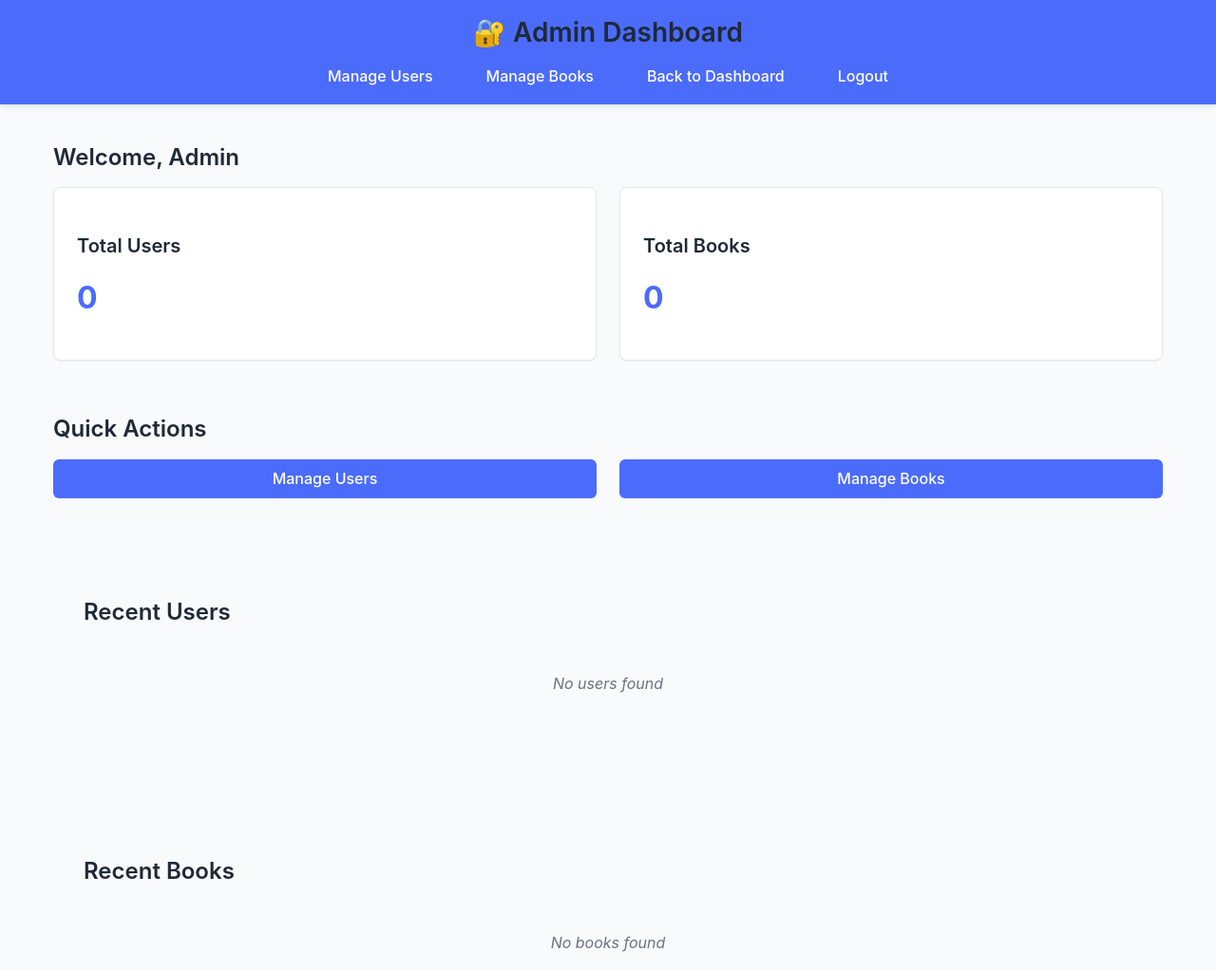
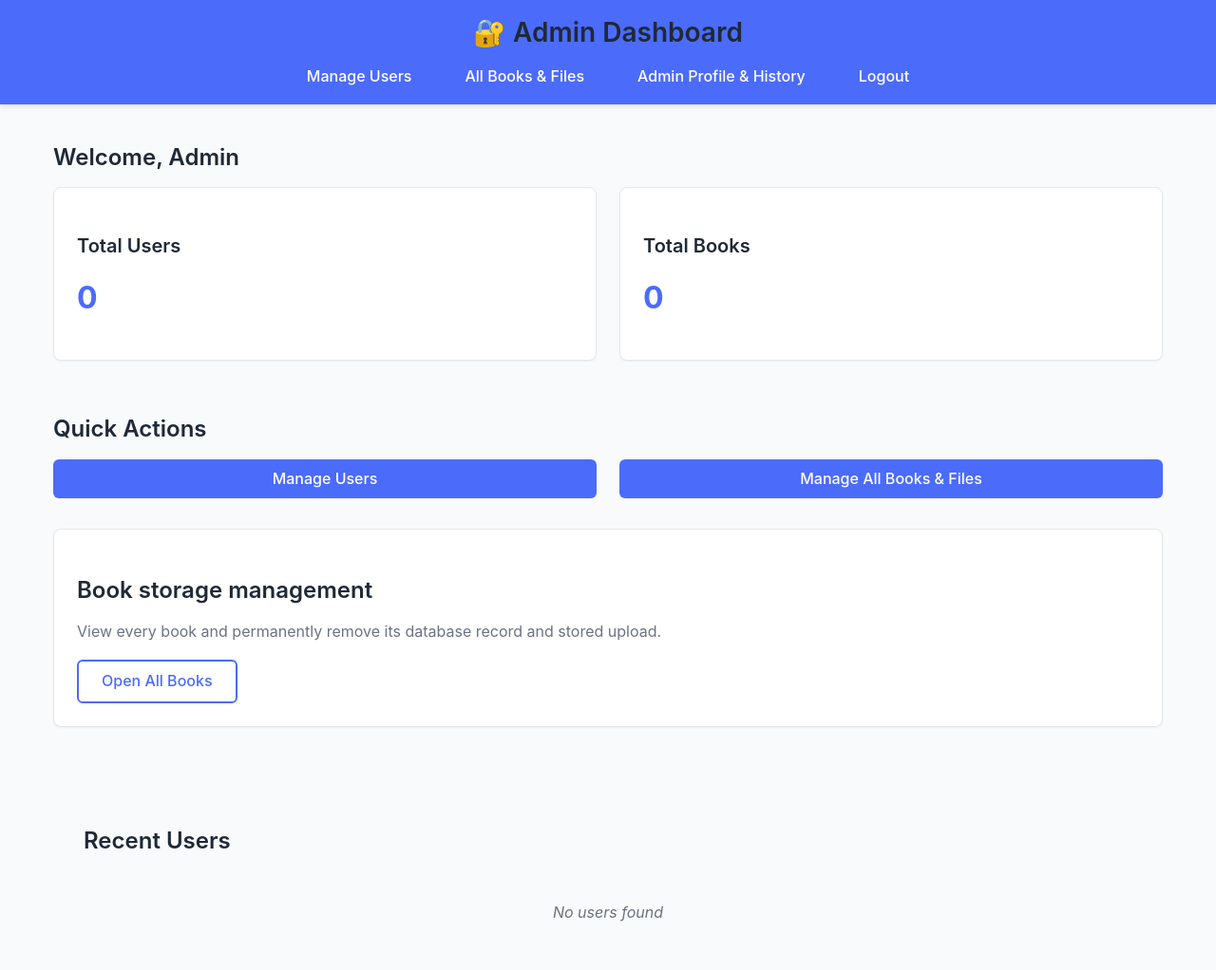
Before and after one commit to edenlots/Book-Dump, a Flask app: page /admin_dashboard in a window 1280 px wide. Shown: the top 1022 px of the page at 95% size. Run offline with Flask 3, Linux system fonts and the light colour scheme; the visitor is signed in with stand-in values (Sample User, id 1); data that the repository does not hold is empty; some libraries are stand-ins or nearby versions.

Commit message:
Update: Implement admin role-based access, improve database relationships and webpages' connection and accessibility.

```diff
--- a/app/routes.py
+++ b/app/routes.py
@@ -1,7 +1,7 @@
 from flask import Blueprint, render_template, request, jsonify, current_app, flash, redirect, url_for, session, send_from_directory
 from werkzeug.security import check_password_hash, generate_password_hash
 from werkzeug.utils import secure_filename
-from pathlib import Path
+from pathlib import Path, PurePosixPath
 import dotenv
 
 from .queries import UserQueries, BookQueries, LogQueries
@@ -30,14 +30,18 @@ def login():
         if user:
             # check password hash
             if check_password_hash(user[3], password):
+                if user[4] == "admin":
+                    flash(
+                        "Administrators must sign in through the Admin Login page.",
+                        "warning",
+                    )
+                    return redirect(url_for("main.admin_login"))
+
                 session["user_id"] = user[0]   # store logged-in user ID
                 session["user_name"] = user[1]
                 session["user_role"] = user[4]
                 flash("Login successful!", "success")
-                if session["user_role"] == 'admin':
-                    return redirect(url_for("main.admin_dashboard"))
-                else:
-                    return redirect(url_for("main.dashboard"))
+                return redirect(url_for("main.dashboard"))
             else:
                 flash("Incorrect password.", "danger")
         else:
@@ -46,6 +50,9 @@ def login():
 
 @bp.route("/admin_login", methods=["GET", "POST"])
 def admin_login():
+    if session.get("user_role") == "admin":
+        return redirect(url_for("main.admin_dashboard"))
+
     if request.method == "POST":
         email = request.form.get("email")
         password = request.form.get("password")
@@ -80,7 +87,14 @@ def signup():
 
         # connect to DB
         conn = current_app.get_db()
-        success, error = UserQueries.create_user(conn, name, email, hashed_pw)
+        actor_username = (
+            session.get("user_name")
+            if session.get("user_role") == "admin"
+            else None
+        )
+        success, error = UserQueries.create_user(
+            conn, name, email, hashed_pw, actor_username
+        )
 
         if success:
             flash("Signup successful! Please log in.", "success")
@@ -218,9 +232,83 @@ def bookview(book_id):
     return render_template("bookview.html", book=book)
 
 
-@bp.route("/uploads/<filename>")
+def _get_upload_filename(file_reference):
+    """Resolve legacy book file references to a basename under static/uploads."""
+    if not file_reference:
+        return None
+
+    path_parts = str(file_reference).replace("\\", "/").split("/")
+    path_parts = [part for part in path_parts if part]
+    if len(path_parts) >= 3 and path_parts[-3:-1] == ["static", "uploads"]:
+        filename = path_parts[-1]
+    elif len(path_parts) == 2 and path_parts[0] == "uploads":
+        filename = path_parts[-1]
+    elif len(path_parts) == 1:
+        filename = path_parts[0]
+    else:
+        return None
+
+    if filename in (".", ".."):
+        return None
+    return filename
+
+
+def _send_book_file(book_id, as_attachment=False):
+    conn = current_app.get_db()
+    file_reference = BookQueries.get_book_file_by_id(conn, book_id)
+    filename = _get_upload_filename(file_reference)
+    if not filename:
+        current_app.logger.warning(
+            "Book %s has an unsupported file reference: %r",
+            book_id,
+            file_reference,
+        )
+        return "Book file not found", 404
+
+    uploads_path = Path(current_app.root_path) / "static" / "uploads"
+    stored_file = uploads_path / filename
+    if not stored_file.is_file():
+        current_app.logger.warning(
+            "Stored file for book %s does not exist: %s", book_id, stored_file
+        )
+        return "Book file not found", 404
+
+    if as_attachment and session.get("user_id"):
+        if not LogQueries.add_log(conn, session["user_id"], book_id, "downloaded"):
+            current_app.logger.error(
+                "Could not record download of book %s by user %s",
+                book_id,
+                session["user_id"],
+            )
+
+    return send_from_directory(
+        uploads_path, filename, as_attachment=as_attachment
+    )
+
+
+@bp.route("/books/<int:book_id>/file")
+def book_file(book_id):
+    return _send_book_file(book_id, request.args.get("download") == "1")
+
+
+@bp.route("/uploads/<path:filename>")
 def view_file(filename):
+    filename = _get_upload_filename(filename)
+    if not filename:
+        return "File not found", 404
+
+    conn = current_app.get_db()
+    book_id = BookQueries.get_book_id_by_file(
+        conn, f"static/uploads/{filename}"
+    )
+    if book_id is None:
+        book_id = BookQueries.get_book_id_by_file(conn, filename)
+    if book_id is not None:
+        return _send_book_file(book_id, request.args.get("download") == "1")
+
     uploads_path = Path(current_app.root_path) / "static" / "uploads"
+    if not (uploads_path / filename).is_file():
+        return "File not found", 404
     return send_from_directory(uploads_path, filename)
 
 
@@ -264,8 +352,19 @@ def upload():
 
             if success:
                 # Add log entry
-                LogQueries.add_log(conn, session.get('user_id'), book_id, 'uploaded')
-                flash("Book uploaded successfully!")
+                if LogQueries.add_log(
+                    conn, session.get("user_id"), book_id, "uploaded"
+                ):
+                    flash("Book uploaded successfully!")
+                else:
+                    current_app.logger.error(
+                        "Book %s was uploaded, but its activity could not be recorded.",
+                        book_id,
+                    )
+                    flash(
+                        "Book uploaded, but its activity history could not be recorded.",
+                        "warning",
+                    )
             else:
                 flash(f"Error uploading book: {error}")
 
@@ -325,6 +424,38 @@ def admin_dashboard():
     return render_template("admin_dashboard.html", users=users, books=books)
 
 
+@bp.route("/admin/profile")
+def admin_profile():
+    """Show the admin account and its activity history."""
+    if "user_id" not in session or session.get("user_role") != "admin":
+        flash("Admin access required.", "danger")
+        return redirect(url_for("main.admin_login"))
+
+    conn = current_app.get_db()
+    user = UserQueries.get_user_profile(conn, session["user_id"])
+    if not user:
+        session.clear()
+        flash("Admin account not found. Please log in again.", "danger")
+        return redirect(url_for("main.admin_login"))
+
+    uploads = LogQueries.get_user_activity_history(
+        conn, session["user_id"], "uploaded"
+    )
+    downloads = LogQueries.get_user_activity_history(
+        conn, session["user_id"], "downloaded"
+    )
+    account_history = LogQueries.get_account_history(conn)
+    user_data = {"username": user[0], "email": user[1], "picture": user[2]}
+
+    return render_template(
+        "admin_profile.html",
+        user=user_data,
+        uploads=uploads,
+        downloads=downloads,
+        account_history=account_history,
+    )
+
+
 @bp.route("/admin/users")
 def admin_users():
     """Manage users"""
@@ -336,6 +467,36 @@ def admin_users():
     users = UserQueries.get_all_users(conn)
 
     return render_template("admin_users.html", users=users)
+
+
+@bp.route("/admin/users/add", methods=["POST"])
+def admin_add_user():
+    """Create a user from the admin user-management page."""
+    if "user_id" not in session or session.get("user_role") != "admin":
+        flash("Admin access required.", "danger")
+        return redirect(url_for("main.admin_login"))
+
+    username = request.form.get("username", "").strip()
+    email = request.form.get("email", "").strip()
+    password = request.form.get("password", "")
+    if not username or not email or not password:
+        flash("Username, email, and password are required.", "warning")
+        return redirect(url_for("main.admin_users"))
+
+    conn = current_app.get_db()
+    success, error = UserQueries.create_user(
+        conn,
+        username,
+        email,
+        generate_password_hash(password),
+        session.get("user_name", "Administrator"),
+    )
+    if success:
+        flash(f"User {username} added successfully.", "success")
+    else:
+        current_app.logger.error("Admin user creation failed: %s", error)
+        flash("Could not add user. Check the details and try again.", "danger")
+    return redirect(url_for("main.admin_users"))
 
 
 @bp.route("/admin/users/<int:user_id>/delete", methods=["POST"])
@@ -350,7 +511,9 @@ def admin_delete_user(user_id):
         return redirect(url_for("main.admin_users"))
 
     conn = current_app.get_db()
-    success = UserQueries.delete_user(conn, user_id)
+    success = UserQueries.delete_user(
+        conn, user_id, session.get("user_name", "Administrator")
+    )
 
     if success:
         flash("User deleted successfully!", "success")
@@ -404,14 +567,57 @@ def admin_delete_book(book_id):
         return redirect(url_for("main.login"))
 
     conn = current_app.get_db()
-    success = BookQueries.delete_book(conn, book_id)
+    success, file_path, error = BookQueries.delete_book(conn, book_id)
 
     if success:
-        flash("Book deleted successfully!", "success")
+        if file_path:
+            file_ref = PurePosixPath(str(file_path).replace("\\", "/"))
+            if (
+                len(file_ref.parts) != 3
+                or file_ref.parts[:2] != ("static", "uploads")
+                or file_ref.name in ("", ".", "..")
+            ):
+                current_app.logger.error(
+                    "Book %s was deleted from the database, but its file reference "
+                    "is outside the managed uploads directory: %r",
+                    book_id,
+                    file_path,
+                )
+                flash(
+                    "Book record deleted, but its stored file was not removed "
+                    "because its path is outside the uploads directory.",
+                    "warning",
+                )
+                return redirect(url_for("main.admin_books"))
+
+
+            stored_file = Path(current_app.root_path) / "static" / "uploads" / file_ref.name
+            try:
+                stored_file.unlink(missing_ok=True)
+            except OSError:
+                current_app.logger.exception(
+                    "Could not remove stored file for deleted book %s", book_id
+                )
+                flash(
+                    "Book record deleted, but its stored file could not be removed. "
+                    "Check the application logs.",
+                    "danger",
+                )
+                return redirect(url_for("main.admin_books"))
+
+        flash("Book and stored file deleted successfully!", "success")
     else:
-        flash("Error deleting book.", "danger")
+        current_app.logger.error("Could not delete book %s: %s", book_id, error)
+        flash("Error deleting book from the database.", "danger")
 
     return redirect(url_for("main.admin_books"))
+
+
+@bp.route("/logout")
+def logout():
+    session.clear()
+    flash("You have been logged out.", "success")
+    return redirect(url_for("main.index"))
 
 
 '''
--- a/app/templates/admin_dashboard.html
+++ b/app/templates/admin_dashboard.html
@@ -26,9 +26,9 @@
         <nav>
             <ul>
                 <li><a href="{{ url_for('main.admin_users') }}">Manage Users</a></li>
-                <li><a href="{{ url_for('main.admin_books') }}">Manage Books</a></li>
-                <li><a href="{{ url_for('main.dashboard') }}">Back to Dashboard</a></li>
-                <li><a href="{{ url_for('main.index') }}">Logout</a></li>
+                <li><a href="{{ url_for('main.admin_books') }}">All Books &amp; Files</a></li>
+                <li><a href="{{ url_for('main.admin_profile') }}">Admin Profile &amp; History</a></li>
+                <li><a href="{{ url_for('main.logout') }}">Logout</a></li>
             </ul>
         </nav>
     </header>
@@ -60,8 +60,16 @@
                 <a href="{{ url_for('main.admin_users') }}" class="btn btn-primary btn-block">Manage Users</a>
             </div>
             <div class="col">
-                <a href="{{ url_for('main.admin_books') }}" class="btn btn-primary btn-block">Manage Books</a>
+                <a href="{{ url_for('main.admin_books') }}" class="btn btn-primary btn-block">Manage All Books &amp; Files</a>
             </div>
+        </div>
+    </section>
+
+    <section class="container">
+        <div class="card">
+            <h2>Book storage management</h2>
+            <p>View every book and permanently remove its database record and stored upload.</p>
+            <a href="{{ url_for('main.admin_books') }}" class="btn btn-outline">Open All Books</a>
         </div>
     </section>
 
--- a/app/templates/books.html
+++ b/app/templates/books.html
@@ -82,7 +82,7 @@
                                     {{ book.overview[:50] }}{% if book.overview|length > 50 %}...{% endif %}
                                 </td>
                                 <td>
-                                    <a href="{{ url_for('main.view_file', filename=book.file) }}" target="_blank" class="btn btn-small btn-outline">View PDF</a>
+                                    <a href="{{ url_for('main.book_file', book_id=book.id) }}" target="_blank" class="btn btn-small btn-outline">View PDF</a>
                                 </td>
                             </tr>
                             {% endfor %}
--- a/app/templates/bookshelf.html
+++ b/app/templates/bookshelf.html
@@ -68,7 +68,7 @@
                                         </td>
                                         <td>{{ book.language }}</td>
                                         <td>
-                                            <a href="{{ url_for('main.view_file', filename=book.file) }}" target="_blank" class="btn" style="padding: 0.4rem 0.8rem; font-size: 0.85rem; background-color: var(--primary-color); color: white; border-radius: 4px; text-decoration: none;">
+                                            <a href="{{ url_for('main.book_file', book_id=book.id) }}" target="_blank" class="btn" style="padding: 0.4rem 0.8rem; font-size: 0.85rem; background-color: var(--primary-color); color: white; border-radius: 4px; text-decoration: none;">
                                                 View PDF
                                             </a>
                                         </td>
--- a/app/templates/dashboard.html
+++ b/app/templates/dashboard.html
@@ -167,7 +167,7 @@
                                     {{ book.overview[:50] }}{% if book.overview|length > 50 %}...{% endif %}
                                 </td>
                                 <td>
-                                    <a href="{{ url_for('main.view_file', filename=book.file) }}" target="_blank" class="btn btn-small btn-outline">View PDF</a>
+                                    <a href="{{ url_for('main.book_file', book_id=book.id) }}" target="_blank" class="btn btn-small btn-outline">View PDF</a>
                                 </td>
                             </tr>
                             {% endfor %}
--- a/app/templates/login.html
+++ b/app/templates/login.html
@@ -110,8 +110,10 @@
                 </form>
 
                 <div class="admin-link-section">
-                    <p style="margin-bottom: 0.5rem; color: var(--text-muted);">Are you an admin?</p>
-                    <a href="{{ url_for('main.admin_login') }}">Admin Login →</a>
+                    <p style="margin-bottom: 0.5rem; color: var(--text-muted);">
+                        Administrators must use the dedicated sign-in page.
+                    </p>
+                    <a href="{{ url_for('main.admin_login') }}">Go to Admin Login →</a>
                 </div>
             </div>
         </div>
```
Also changed, not shown: app/__init__.py (+17 -8 lines), app/queries.py (+87 -12 lines), app/templates/admin_books.html (+8 -5 lines), app/templates/admin_profile.html (added, +136 -0 lines), app/templates/admin_users.html (+21 -1 lines), app/templates/adminlogin.html (+13 -5 lines), app/templates/bookview.html (+18 -8 lines), README.md.
